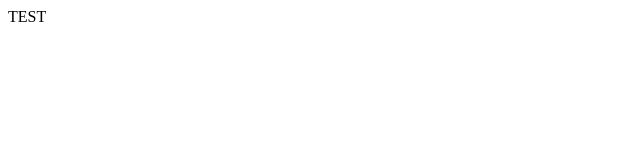
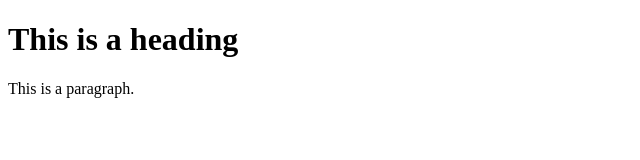
Before and after one commit to Drkoen/my-website, a plain HTML site: page website/about.html in a window 1280 px wide. Shown: the whole page, without its empty margins (0-640 px from the left). Drawn offline with Linux system fonts and the light colour scheme.

Commit message:
Update about.html with heading and paragraph

```diff
--- a/website/about.html
+++ b/website/about.html
@@ -6,6 +6,7 @@
     <title>ABOUTME</title>
 </head>
 <body>
-    TEST
+    <h1>This is a heading</h1>
+    <p>This is a paragraph.</p>
 </body>
 </html>
```
